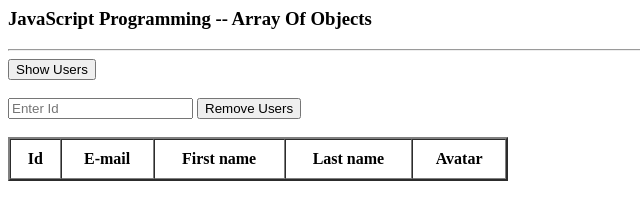
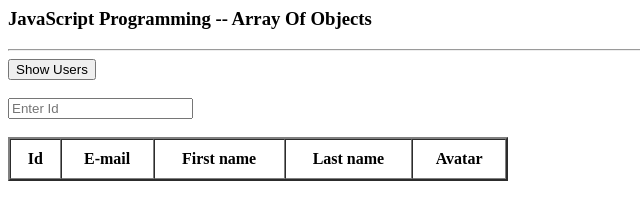
Before and after one commit to Ridhimagandhi/DELOITTE, a plain HTML site: page Day4/q2.html in a window 1280 px wide. Shown: the whole page, without its empty margins (0-640 px from the left). Drawn offline with Linux system fonts and the light colour scheme.

Commit message:
Update q2.html

```diff
--- a/Day4/q2.html
+++ b/Day4/q2.html
@@ -10,7 +10,6 @@
     <input type="button" value="Show Users" onclick="users()" />
     <br><br>
     <input type="number" placeholder="Enter Id" id="id1">
-    <input type="button" value="Remove Users" onclick="dlt_users()" />
 
     <br /><br />
     <table id="table1" border="2" width="500" cellpadding="10" cellspacing="0">
```
